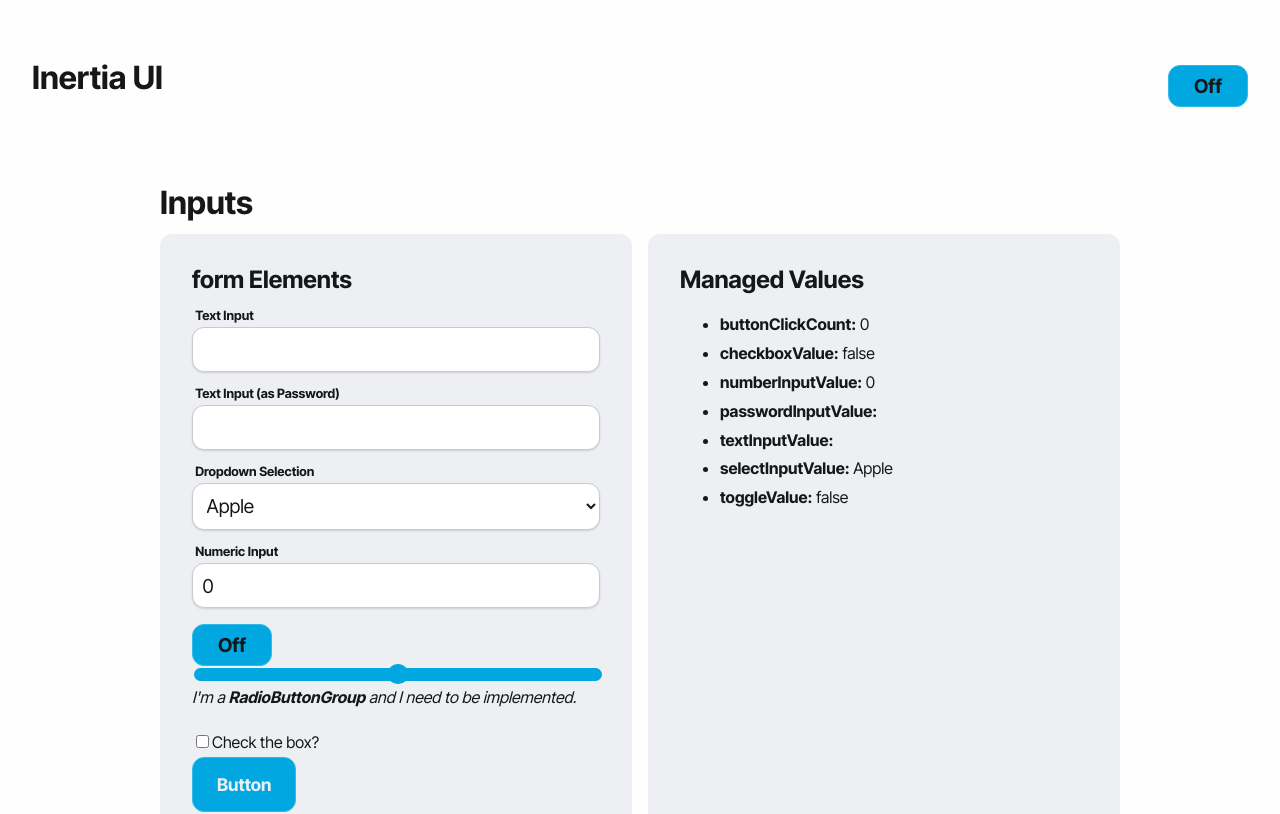
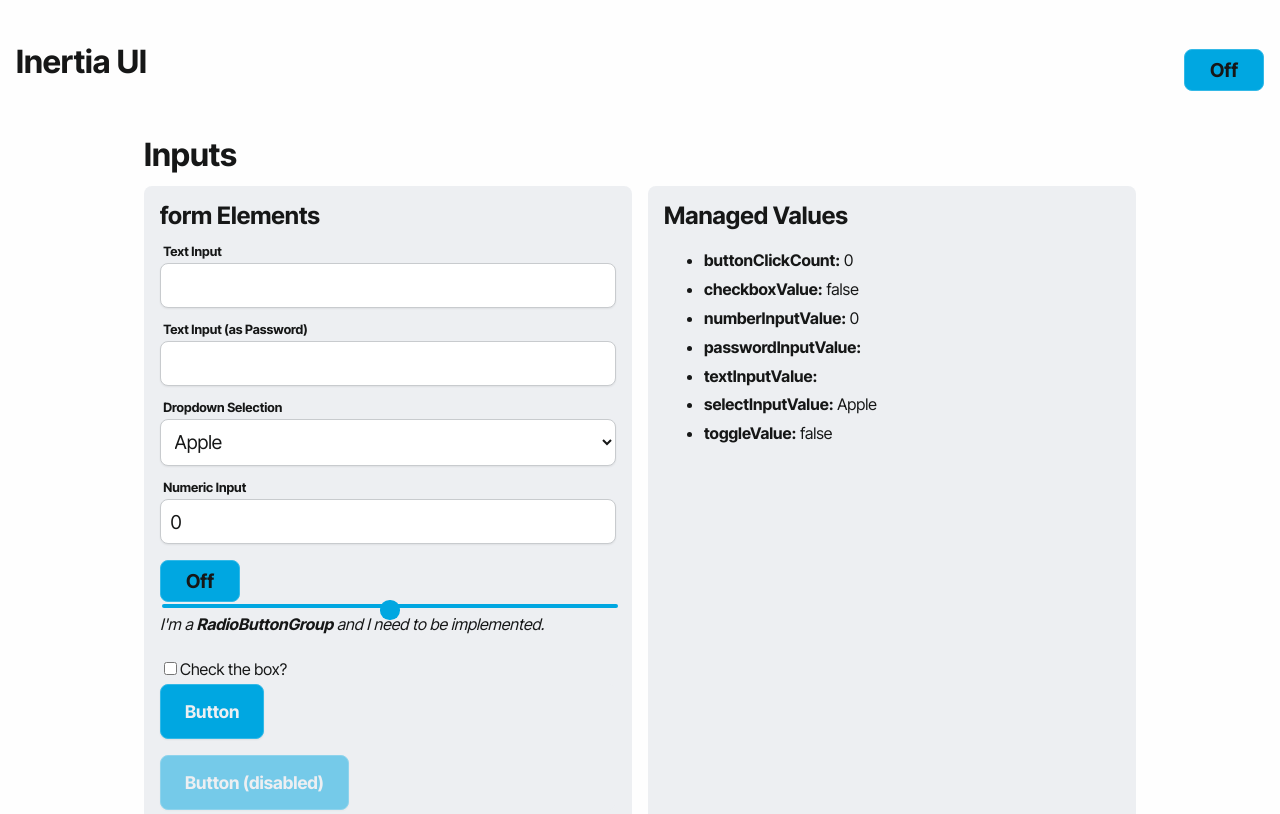
Before and after one commit to jaohara/ui-component-library, a React (Vite) app: page / in a window 1280 px wide. Shown: the top 814 px of the page. Built offline with nearby package versions, Linux system fonts and the light colour scheme.

Commit message:
Continued working on individual components

```diff
--- a/src/components/Button/Button.module.scss
+++ b/src/components/Button/Button.module.scss
@@ -5,19 +5,10 @@
 
 .app-button {
   // @include g.button-normal-state();
-  align-items: center;
-  background-color: var(--button-background-color);
-  border-radius: var(--common-border-radius);
-  border: var(--common-border-size) solid;
-  border-color: var(--button-border-color);
-  box-shadow: 0px 0px 0px var(--button-border-color);
-  color: var(--button-text-color);
-  display: flex;
   font-size: var(--button-font-size);
-  font-weight: bold;
   opacity: 1;
   // padding: .6rem 1rem;
-  padding: var(--button-padding-vertical) var(--button-padding-horizontal);
+  padding: var(--button-padding);
   transition:
     background-color var(--ui-fast-transition),
     border-color var(--ui-fast-transition),
@@ -72,6 +63,7 @@
   justify-content: center;
 
   &.no-margin {
+    // TODO: What is this for again?
     margin-right: 0rem;
   }
 
--- a/src/components/Button/Button.scss
+++ /dev/null
@@ -1,42 +0,0 @@
-@use "../../styles/globals.scss" as g;
-
-// a lot of these rules are moved to mixins in globals.scss so that they can be used
-//  in places (PuzzleSelectionContainer) for custom button behavior.
-
-.app-button {
-  @include g.button-normal-state();
-
-  &:hover:not(:disabled), &:hover:not(.loading), .active-route & {
-    @include g.button-hover-state();
-
-    &.delete-unlocked {
-      // background-color: ;
-      color: g.$delete-unlocked-font-color;
-    }
-  }
-
-  &:disabled, &.loading {
-    opacity: .5;
-  }
-
-  &.delete-unlocked {
-    color: g.$delete-unlocked-font-color;
-  }
-}
-
-.button-icon-wrapper {
-  align-items: center;
-  display: flex;
-  font-size: 1.2rem;
-  margin-left: .5rem;
-  pointer-events: none;
-  justify-content: center;
-
-  &.no-margin {
-    margin-right: 0rem;
-  }
-
-  &.waiting, &.loading {
-    animation: spin 1s linear infinite;
-  }
-}
--- a/src/styles/base.scss
+++ b/src/styles/base.scss
@@ -54,14 +54,33 @@ label:not(.checkbox-label, .radio-button-label) {
   max-width: var(--input-box-max-width);
 }
 
-.common-button, .common-input, textarea {
+
+
+// .common-button, .common-input, textarea {
+.common-input, textarea {
   box-shadow: var(--input-box-shadow);
 }
 
+.common-button:hover,
+.common-button:active {
+  box-shadow: var(--button-hover-box-shadow);
+}
+
+.common-input:hover,
+.common-input:active {
+  box-shadow: var(--input-hover-box-shadow);
+}
+
 .common-button {
+  align-items: center;
+  background-color: var(--button-background-color);
+  border: var(--common-border-size) solid var(--button-border-color);
+  border-radius: var(--common-border-radius);
+  box-shadow: var(--button-box-shadow);
+  color: var(--button-text-color);
+  display: flex;
+  font-weight: bold;
   margin-bottom: var(--common-margin);
-  background-color: var(--button-background-color);
-  border-radius: var(--common-border-radius);
 }
 
 .common-input {
--- a/src/styles/variables.scss
+++ b/src/styles/variables.scss
@@ -12,7 +12,7 @@
   --light-gray-200: #d8dbde;
   --light-gray-300: #c8cbce;
   --light-gray-400: #a4a9ae;
-  --light-box-shadow-color: #00000022;
+  --light-box-shadow-color: #00000011;
   --red-100: #ff6666;
   --red-200: #da4c4c;
   --red-300: #de3333;
@@ -37,17 +37,17 @@
   --badge-margin-right: .5rem;
   --badge-padding: .6rem .8rem;
   --button-font-size: 1.1rem;
-  --button-padding-vertical: 1rem;
-  --button-padding-horizontal: 1.5rem;
-  // --common-border-radius: 8px;
-  --common-border-radius: 12px;
+  --button-padding: 1rem 1.5rem;
+  --common-border-radius: 8px;
+  // --common-border-radius: 12px;
   --common-border-size: 1px;
   --common-gap: 1rem;
   --common-padding: 1rem;
   --common-margin: 1rem;
   --content-container-max-width: 920px; // TODO: what is this for?
   --content-icon-size: 92px;
-  --content-padding: calc(var(--common-padding) * 2);
+  // --content-padding: calc(var(--common-padding) * 2);
+  --content-padding: var(--common-padding);
   --content-group-margin: var(--common-margin);
   --full-screen-background-opacity: .6;
   --horizontal-divider-thickness: 2px;
@@ -60,7 +60,7 @@
   --section-header-font-size: 1.4rem;
   --slider-thumb-size: 1.2rem;
   --slider-thumb-webkit-offset: -4px;
-  --slider-track-height: .8rem;
+  --slider-track-height: .25rem;
   --table-cell-padding: .4rem .8rem;
   --text-size: 1.2rem;
   --ui-icon-size: 32px;
@@ -78,6 +78,7 @@
 
   // common property values
   --button-box-shadow: 0px 1px 2px var(--box-shadow-color);
+  --button-text-shadow: 0px 1px 2px var(--box-shadow-color);
   --button-hover-box-shadow: 0px 1px 4px var(--box-shadow-color);
   --common-box-shadow: 0px 12px 32px var(--box-shadow-color);
   --common-border: var(--common-border-size) solid var(--border-color);
```
